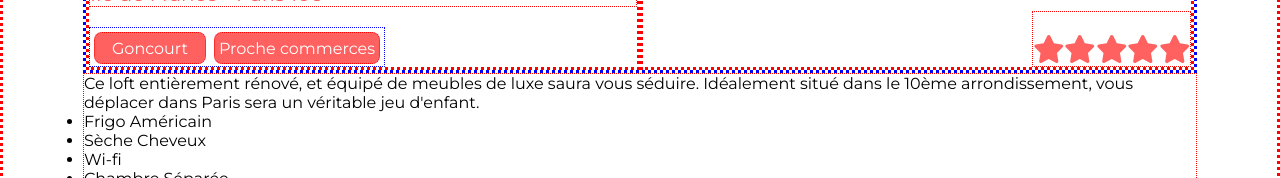
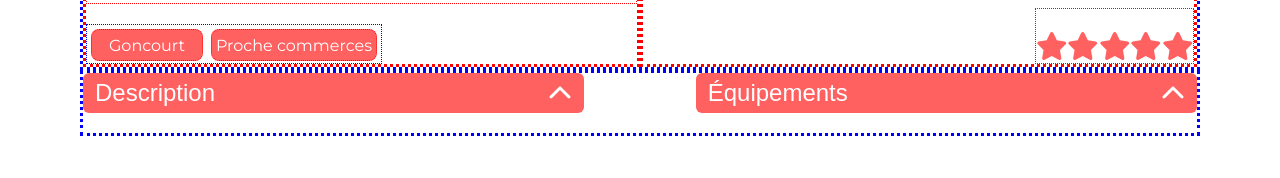
Before and after one commit to SFERRER-DEV/projet-11, a React (Create React App) app: page /housing/0979876d in a window 1280 px wide. Shown: the part 774-952 px from the top of the page. Built offline with nearby package versions, Linux system fonts and the light colour scheme.

Commit message:
Travail sur des hauteurs différentes de paragraphe dans Dropdown

```diff
--- a/src/components/Accomodation/index.jsx
+++ b/src/components/Accomodation/index.jsx
@@ -2,24 +2,27 @@ import styled from 'styled-components';
 import PropTypes from 'prop-types';
 import colors from '../../utils/style/colors';
 import Rating from '../../components/Rating';
+import Dropdown from '../../components/Dropdown';
 
-// Le conteneur de la dropdown
+// Le conteneur des deux parties de l'annonce
 const Container = styled.article`
   padding: 5em;
   width 100%;
   display: flex;
   display-direction: column;
   flex-wrap: wrap;
-  border: 3px red dotted;
 `;
 
+// 1ere partie principale de l'annonce
 const Informations = styled.div`
   display: flex;
   flex-direction: row;
   flex-wrap: nowrap;
+  width: 100%;
   border: 3px blue dotted;
 `;
 
+// Coté gauche de la partie principale de l'annonce : titre, localisation, étiquettes
 const Detail = styled.div`
   display: flex;
   flex-direction: row;
@@ -72,6 +75,7 @@ const Tag = styled.p`
   border: 1px red dotted;
 `;
 
+// Coté à droite de la partie principale de l'annonce : propriétaire et notation
 const Wrapper = styled.div`
   flex-basis: 50%;
   flex-shrink: 1;
@@ -89,12 +93,12 @@ const Owner = styled.div`
   flex-wrap: nowrap;
   align-items: center;
   border: 1px blue dotted;
-  & img {
+  & > img {
     height: 5em;
     width: 5em;
     border-radius: 100%;
   }
-  & p {
+  & > p {
     margin-right: 1em;
     color: ${colors.primary};
     font-size: 1.125em;
@@ -106,8 +110,16 @@ const Owner = styled.div`
   }
 `;
 
+// 2nd partie de l'annonce pour afficher les deux composants Dropdown: Description et Équipements
 const Complement = styled.div`
-  border: 1px red dotted;
+  display: grid;
+  grid-template-columns: 45% 45%;
+  justify-content: space-between;
+  column-gap: 3em;
+  & p {
+    font-size: 1.5em;
+  }
+  border: 3px blue dotted;
 `;
 
 function Accomodation({
@@ -141,12 +153,8 @@ function Accomodation({
         </Wrapper>
       </Informations>
       <Complement>
-        <p>{description}</p>
-        <ul>
-          {equipments.map((equipement, index) => (
-            <li key={`equipement-${index}`}>{equipement}</li>
-          ))}
-        </ul>
+        <Dropdown key={1001} title="Description" description={description} />
+        <Dropdown key={1002} title="Équipements" description={equipments} />
       </Complement>
     </Container>
   );
--- a/src/components/Dropdown/index.jsx
+++ b/src/components/Dropdown/index.jsx
@@ -4,6 +4,10 @@ import styled from 'styled-components';
 import colors from '../../utils/style/colors';
 import { FontAwesomeIcon } from '@fortawesome/react-fontawesome';
 import { faChevronDown } from '@fortawesome/free-solid-svg-icons';
+
+// Cette constante définit par défaut la hauteur du paragraphe du composant en unité de mesure em
+// Si la propriété height est spécifiée et strictement inférieure à SIZE_HEIGHT alors la hauteur du paragraphe sera fit-content.
+const SIZE_HEIGHT = 10;
 
 // Le conteneur de la dropdown
 const Container = styled.div`
@@ -29,31 +33,47 @@ const ButtonTitle = styled.button`
 const Description = styled.p`
   color: ${colors.primary};
   background-color: ${colors.tertiary};
-  max-height: ${({ size }) => size}px;
   font-size: 1.5em;
-  padding: 1.5em 0.5em;
   overflow: hidden;
-  ${({ size }) => (size === 0 ? 'padding: 0;' : 'padding: 1.5em 0.5em;')}
-  transition: max-height 0.5s ease-in-out, padding 0.5s ease-in-out;
+  padding: ${({ size }) => (size === 0 ? '0em' : '2em 1em')};
+  height: ${({ size }) =>
+    size === 0
+      ? '0em'
+      : ({ size }) => (size >= SIZE_HEIGHT ? `${size}em` : 'fit-content')};
+  white-space: ${({ isFlatten }) => (isFlatten ? 'pre' : 'normal')};
+  transition: height 0.5s ease-in-out, padding 0.5s ease-in-out;
 `;
 
-// Le chevron vers le bas (paragraphe fermé) s'anime pour se retourner (ouvert)
+// Le chevron vers le bas (paragraphe fermé) s'anime pour se retourner et s'ouvrir
 const Chevron = styled.i`
   transition: transform 0.5s ease-in;
   transform: rotate(${({ rotation }) => rotation}deg);
 `;
 
-function Dropdown({ title, description }) {
+function Dropdown({ title, description, height }) {
+  // Le texte à afficher dans le paragraphe du composant
+  let strContent = '';
   // Ceci définit l'état initial du collapse.
   const [active, setActive] = useState(true);
-  // La hauteur du paragraphe
+  // La hauteur initiale du paragraphe
   const [size, setSize] = useState(0);
+  // Si la description est un tableau de chaines de caractères alors il devra être applati.
+  let isFlatten = false;
+  if (Array.isArray(description)) {
+    // Ce flag est ulisé dans le CSS in JS pour présenter correctement les sauts des lignes
+    isFlatten = true;
+    // Les éléments du tableau sont joints avec un saut de ligne pour la présentation
+    strContent = description.join('\r\n');
+  } else {
+    // La description est une simple chaine de caractères
+    strContent = description;
+  }
 
   // La fonction qui bascule le collapse
   function togglecollapse() {
     setActive(!active);
-    // Le paragraphe change de dimension
-    active ? setSize(225) : setSize(0);
+    // Le paragraphe change de dimension, l'unité de mesure utilisée est le em
+    active ? setSize(height) : setSize(0); // La dimension par défaut est 11em
   }
 
   return (
@@ -64,14 +84,26 @@ function Dropdown({ title, description }) {
           <FontAwesomeIcon icon={faChevronDown} />
         </Chevron>
       </ButtonTitle>
-      <Description size={size}>{description}</Description>
+      <Description isFlatten={isFlatten} size={size}>
+        {strContent}
+      </Description>
     </Container>
   );
 }
 
 Dropdown.propTypes = {
   title: PropTypes.string.isRequired,
-  description: PropTypes.string.isRequired,
+  // La propriété description est de type chaine de carcatères mais peut être aussi un tableau de chaines de carcatères
+  description: PropTypes.oneOfType([
+    PropTypes.string,
+    PropTypes.arrayOf(PropTypes.string),
+  ]).isRequired,
+  height: PropTypes.number,
+};
+
+Dropdown.defaultProps = {
+  // Si aucune valeur est passée en propriété alors la hauteur utilisée est celle de la constante définie au début de ce fichier
+  height: SIZE_HEIGHT,
 };
 
 export default Dropdown;
--- a/src/pages/About/index.jsx
+++ b/src/pages/About/index.jsx
@@ -25,6 +25,8 @@ const Section = styled.section`
 `;
 
 function About() {
+  // Changer la hauteur par défaut du paragraphe dans le composant Dropown : -1 < Dropown.SIZE_HEIGHT  implique la hauteur sera fit-content
+  const height = -1;
   return (
     <main>
       <Container>
@@ -38,6 +40,7 @@ function About() {
             key={1000 + index}
             title={title}
             description={description}
+            height={height}
           />
         ))}
       </Section>
```
